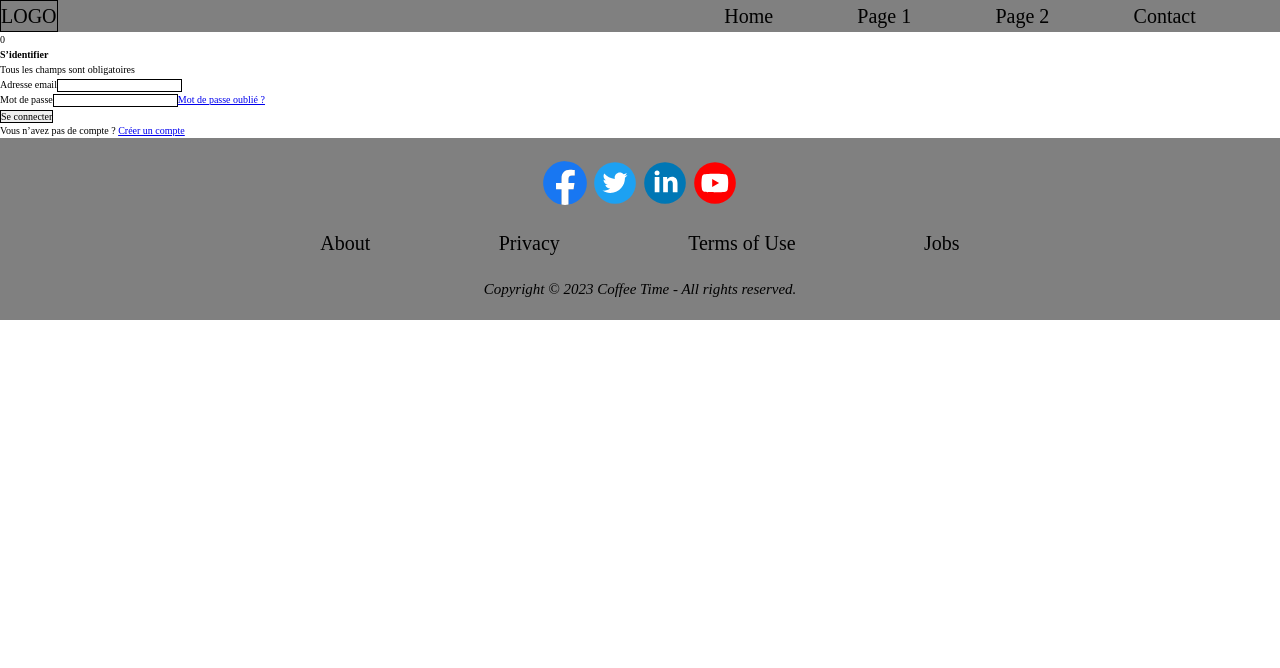
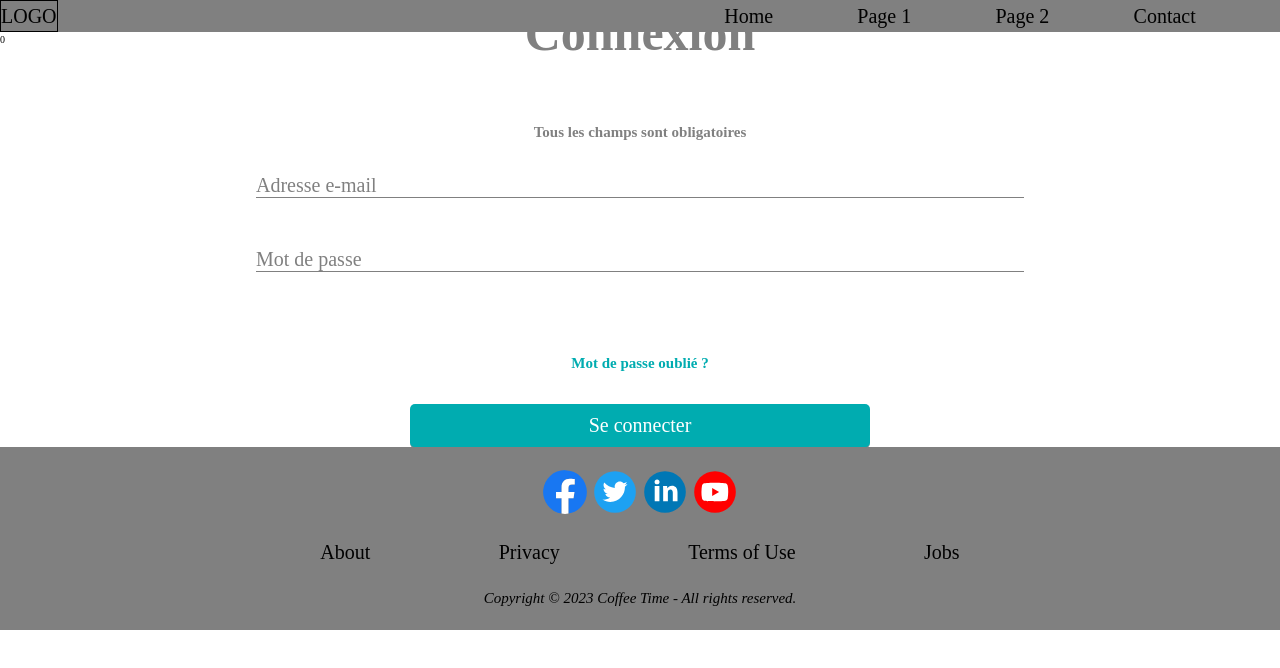
Before and after one commit to nguyen-tt/CoffeeTime-Hackathon2, a React (Vite) app in the folder frontend/: page /login in a window 1280 px wide. Shown: the top 668 px of the page. Built offline with nearby package versions, Linux system fonts and the light colour scheme.

Commit message:
add css in login page

```diff
--- a/frontend/src/pages/Login.jsx
+++ b/frontend/src/pages/Login.jsx
@@ -63,15 +63,16 @@ export default function Login() {
   return (
     <>
       {Object.keys(currentUser).length && <Navigate to="/account" />}
-      <form className="account login" onSubmit={handleLogin} noValidate>
-        <h2>S’identifier</h2>
-        <p>
+      <div className="account">
+        <form className="account-login" onSubmit={handleLogin} noValidate>
+          <h1>Connexion</h1>
+          <h2>
             Tous les champs sont obligatoires
             {invalidLogin && <span className="error">{invalidLogin}</span>}
-        </p>
+          </h2>
           <p>
             <label htmlFor="login-email">
-            Adresse email
+              {/* Adresse email */}
               {invalidFields.includes("email") && (
                 <span className="error">
                   (une adresse email doit être saisie)
@@ -83,13 +84,14 @@ export default function Login() {
               name="email"
               type="email"
               value={email}
+              placeholder="Adresse e-mail"
               required
               onChange={handleEmail}
             />
           </p>
           <p>
             <label htmlFor="login-password">
-            Mot de passe
+              {/* Mot de passe */}
               {invalidFields.includes("password") && (
                 <span className="error">(un mot de passe doit être saisi)</span>
               )}
@@ -99,24 +101,32 @@ export default function Login() {
               name="password"
               type="password"
               value={password}
+              placeholder="Mot de passe"
               required
               onChange={handlePassword}
             />
+          </p>
+          <h2>
             <Link
               to="/login/forgotten-password"
               className="forgotten-password-link"
             >
               Mot de passe oublié&nbsp;?
             </Link>
+          </h2>
+          <p>
+            <input
+              className="connect-yourself"
+              type="submit"
+              value="Se connecter"
+            />
           </p>
-        <p>
-          <input type="submit" value="Se connecter" />
-        </p>
-        <p>
+          {/* <p>
             Vous n’avez pas de compte&nbsp;?{" "}
             <Link to="/signup">Créer un compte</Link>
-        </p>
+          </p> */}
         </form>
+      </div>
     </>
   );
 }
--- /dev/null
+++ b/frontend/src/sass/_login.scss
@@ -0,0 +1,52 @@
+.account {
+    display: flex;
+    justify-content: center;
+    align-items: center;
+    height: 50vh;
+    color: grey;
+
+    .account-login{
+        width: 60%;
+        display : flex;
+        flex-direction: column;
+        align-items: center;
+        h1 {
+            font-weight: bold;
+            font-size : 5rem;
+            margin-bottom : 2rem;
+        }
+        h2 {
+            font-size: 1.5rem;
+            margin: 3rem;
+        }
+        p{
+            font-size: 2rem;
+            width: 100%;
+            text-align: center;
+        }
+
+        .forgotten-password-link {
+            font-weight: bold;
+            color : var(--primary-color);
+            text-decoration : none;
+        }
+
+        input {
+            border: none;
+            border-bottom: solid 1px grey;
+            color : grey;
+            margin-bottom: 5rem;
+            width: 100%;
+        }
+
+
+        .connect-yourself {
+            background-color : var(--primary-color);
+            border-radius : 5px;
+            color : white;
+            padding: 1rem 2rem;
+            width: 60%;
+        }
+    }
+
+}
--- a/frontend/src/sass/_variables.scss
+++ b/frontend/src/sass/_variables.scss
@@ -3,4 +3,7 @@
 // Variables
 
 :root {
+
+    // colors
+    --primary-color: #00ACB0;
 }
--- a/frontend/src/styles.scss
+++ b/frontend/src/styles.scss
@@ -15,3 +15,5 @@
 @use "sass/contact";
 @use "sass/footer";
 @use "sass/notFound";
+@use "sass/signup";
+@use "sass/login"
```
Also changed, not shown: frontend/src/sass/_signup.scss (added). Lines whose indentation alone changed are shown as unchanged.
